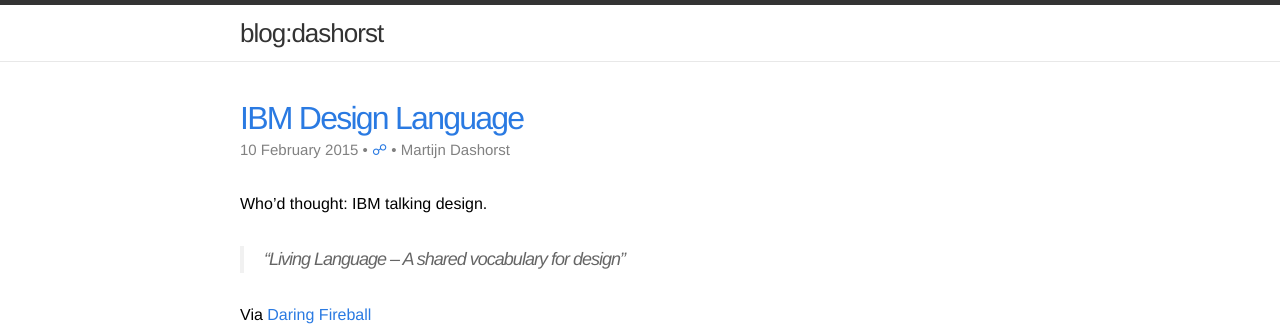
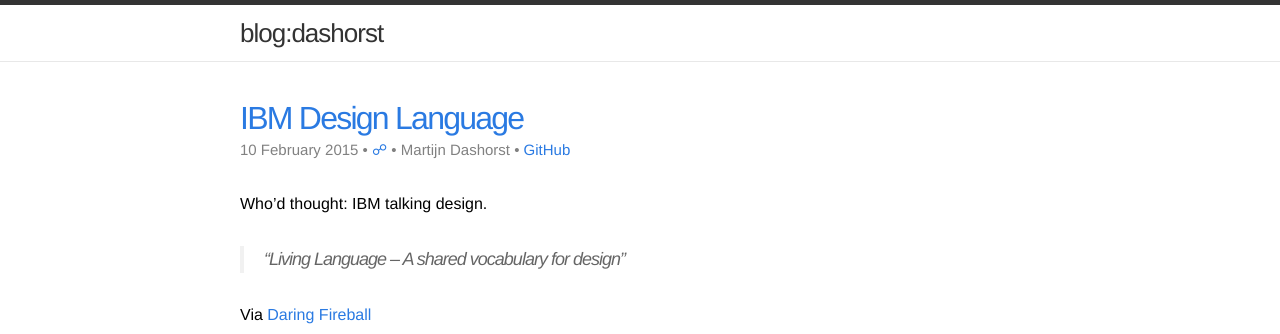
Before and after one commit to dashorst/martijndashorst.com, a Jekyll site: the page built from _posts/2015/2015-02-10-ibm-design-language.markdown, in a window 1280 px wide. Shown: the top 334 px of the page. Built offline with Jekyll 4.4.1, drawn with Linux system fonts in a browser that asks for light colours.

Commit message:
Add link to github for link posts

```diff
--- a/_layouts/link.html
+++ b/_layouts/link.html
@@ -11,7 +11,8 @@
         • <a href="{{ page.url | prepend: site.baseurl }}">&#x260D;</a>
         {% if page.author %} • {{ page.author }}{% endif %}
         {% if page.meta %} • {{ page.meta }}{% endif %}
-    </p>
+        • <a href="https://github.com/dashorst/martijndashorst.com/blob/gh-pages/{{ page.path }}">GitHub</a></p>
+      </p>
   </header>
 
   <article class="post-content">
```
